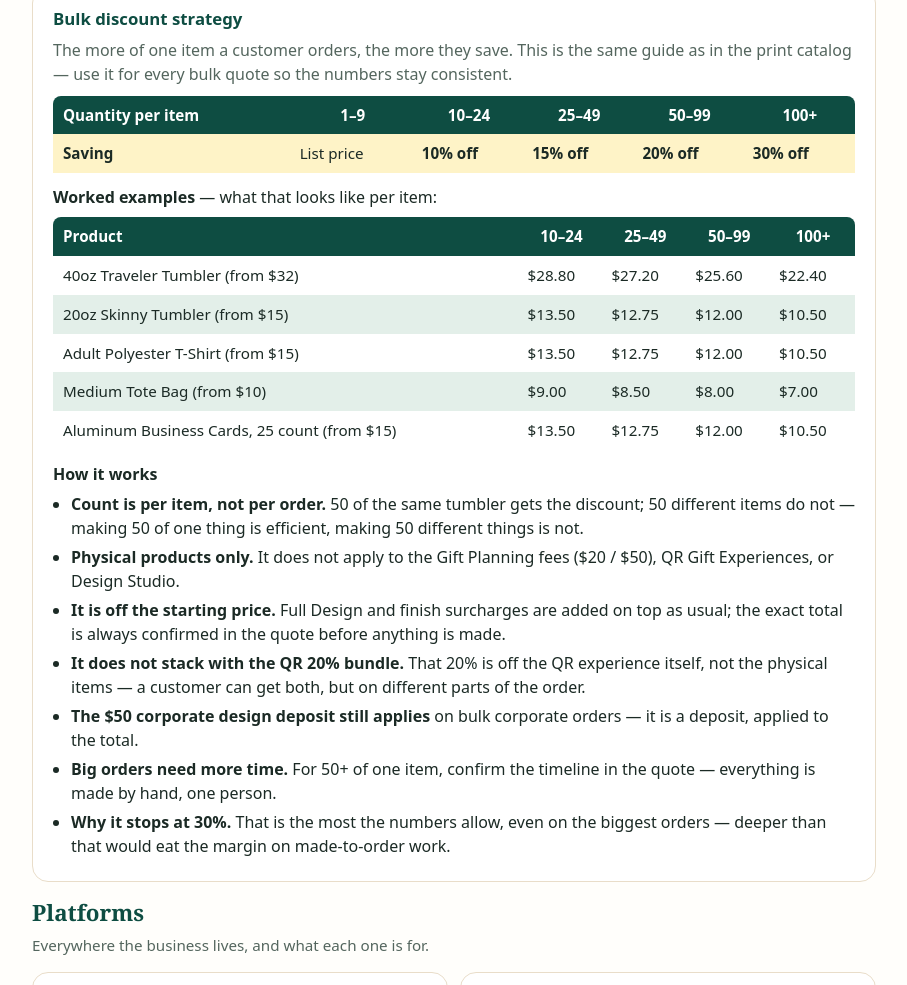
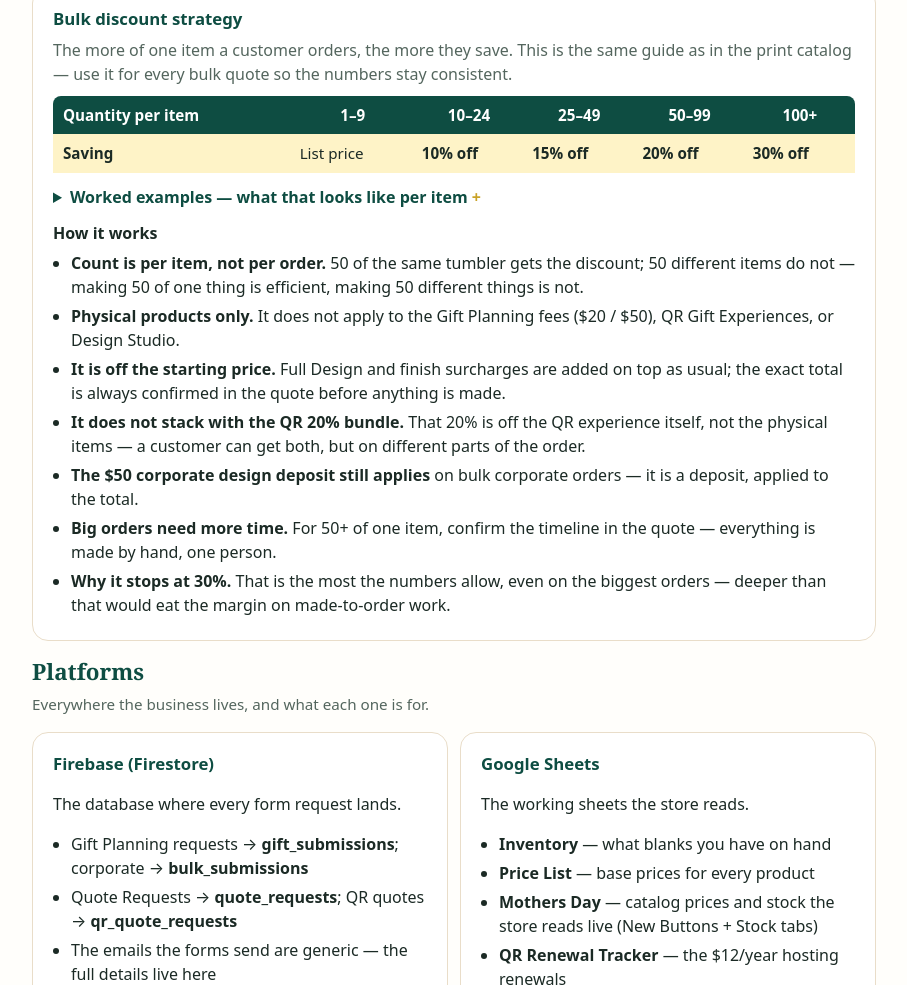
Before and after one commit to diminfomacon-beep/dim-website-pages, a plain HTML site: page resources/index.html in a window 1280 px wide. Shown: the part 976-1961 px from the top of the page, without its empty margins (186-1093 px from the left). Drawn offline with Linux system fonts and the light colour scheme.

Commit message:
Make only the Worked examples part of the Bulk discount card collapsible

```diff
--- a/resources/index.html
+++ b/resources/index.html
@@ -152,6 +152,13 @@
   .ck-item.done{opacity:.6}
   .ck-item.done b{text-decoration:line-through}
   footer{border-top:1px solid var(--line);padding-top:16px;color:var(--faint);font-size:.88rem;text-align:center;margin-top:30px}
+
+  details.wx{margin-bottom:12px}
+  details.wx summary{cursor:pointer;font-weight:800;color:var(--teal)}
+  details.wx summary::-webkit-details-marker{display:none}
+  details.wx summary::after{content:" +";color:var(--gold);font-weight:800}
+  details.wx[open] summary::after{content:" \2013"}
+  details.wx table{margin-top:10px}
 </style>
 </head>
 <body>
@@ -210,7 +217,7 @@
       <tr style="background:var(--teal);color:#fff"><th style="text-align:left;padding:8px 10px;border-radius:8px 0 0 0">Quantity per item</th><th style="padding:8px">1&ndash;9</th><th style="padding:8px">10&ndash;24</th><th style="padding:8px">25&ndash;49</th><th style="padding:8px">50&ndash;99</th><th style="padding:8px;border-radius:0 8px 0 0">100+</th></tr>
       <tr style="background:var(--amber-bg)"><td style="text-align:left;padding:8px 10px"><b>Saving</b></td><td style="padding:8px">List price</td><td style="padding:8px"><b>10% off</b></td><td style="padding:8px"><b>15% off</b></td><td style="padding:8px"><b>20% off</b></td><td style="padding:8px"><b>30% off</b></td></tr>
     </table>
-    <p style="margin:0 0 8px"><b>Worked examples</b> &mdash; what that looks like per item:</p>
+    <details class="wx"><summary>Worked examples &mdash; what that looks like per item</summary>
     <table style="width:100%;border-collapse:collapse;font-size:.95rem;margin-bottom:12px">
       <tr style="background:var(--teal);color:#fff"><th style="text-align:left;padding:8px 10px;border-radius:8px 0 0 0">Product</th><th style="padding:8px">10&ndash;24</th><th style="padding:8px">25&ndash;49</th><th style="padding:8px">50&ndash;99</th><th style="padding:8px;border-radius:0 8px 0 0">100+</th></tr>
       <tr><td style="text-align:left;padding:8px 10px">40oz Traveler Tumbler (from $32)</td><td style="padding:8px">$28.80</td><td style="padding:8px">$27.20</td><td style="padding:8px">$25.60</td><td style="padding:8px">$22.40</td></tr>
@@ -219,6 +226,7 @@
       <tr style="background:var(--teal-soft)"><td style="text-align:left;padding:8px 10px">Medium Tote Bag (from $10)</td><td style="padding:8px">$9.00</td><td style="padding:8px">$8.50</td><td style="padding:8px">$8.00</td><td style="padding:8px">$7.00</td></tr>
       <tr><td style="text-align:left;padding:8px 10px">Aluminum Business Cards, 25 count (from $15)</td><td style="padding:8px">$13.50</td><td style="padding:8px">$12.75</td><td style="padding:8px">$12.00</td><td style="padding:8px">$10.50</td></tr>
     </table>
+    </details>
     <p style="margin:0 0 6px"><b>How it works</b></p>
     <ul>
       <li><b>Count is per item, not per order.</b> 50 of the same tumbler gets the discount; 50 different items do not &mdash; making 50 of one thing is efficient, making 50 different things is not.</li>
```
